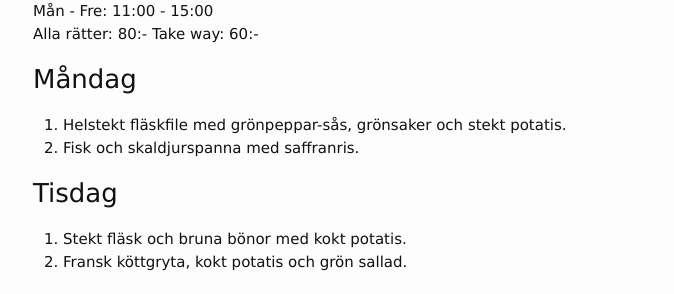
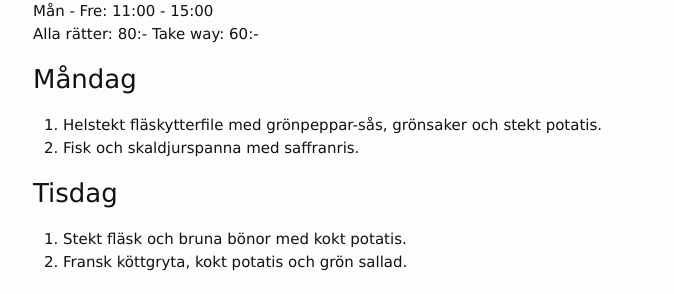
Before and after one commit to FarInn62/farinn62.github.io, a Jekyll site: the page built from lunch.md, in a window 1280 px wide. Shown: the part 162-456 px from the top of the page, without its empty margins (237-911 px from the left). Built offline with Jekyll 4.4.1, drawn with Linux system fonts in a browser that asks for light colours.

Commit message:
Update lunch.md

```diff
--- a/lunch.md
+++ b/lunch.md
@@ -12,7 +12,7 @@ Alla rätter: 80:- Take way: 60:-
 
 ### Måndag
 
-1. Helstekt fläskfile med grönpeppar-sås, grönsaker och stekt potatis.
+1. Helstekt fläskytterfile med grönpeppar-sås, grönsaker och stekt potatis.
 2. Fisk och skaldjurspanna med saffranris.
 
 ### Tisdag
```
